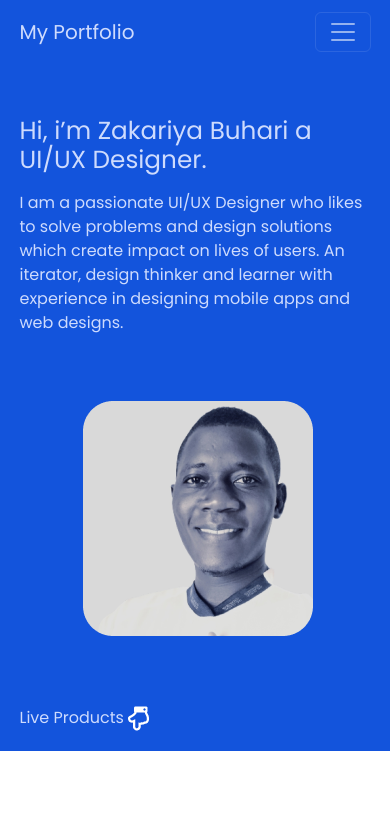
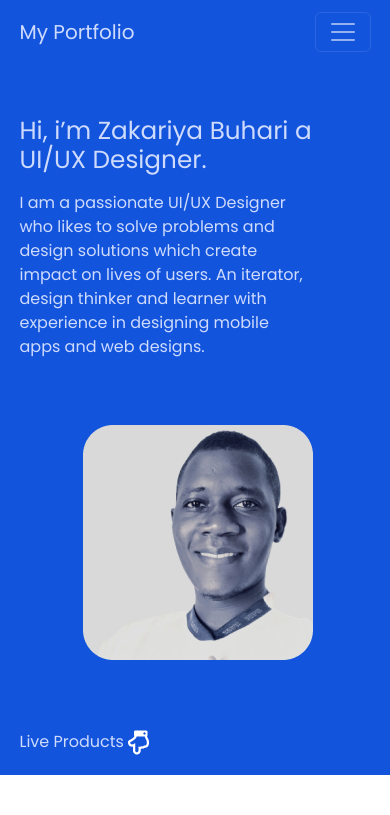
Before and after one commit to Nmesoma-solomon-peter/zakariya, a React (Vite) app: page / in a window 390 px wide. Shown: the top 815 px of the page. Built offline with nearby package versions, Linux system fonts and the light colour scheme.

Commit message:
modified mobile view

```diff
--- a/src/components/Section1.css
+++ b/src/components/Section1.css
@@ -14,7 +14,7 @@
 
 @media (max-width:1028px) {
     .header_p{
-        width:100%;
+        width:290px;
     }
     .img{
         margin-left: 18%;
```
